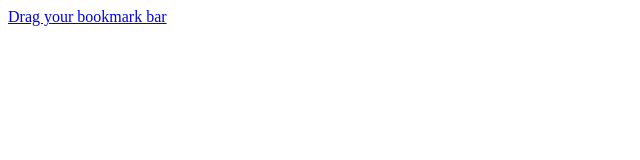
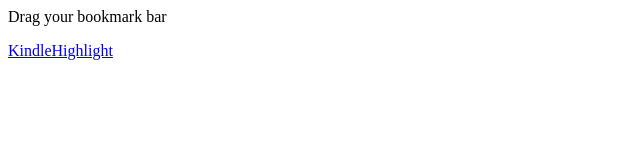
Before and after one commit to hilotter/kindle_highlight_js, a plain HTML site: page index.html in a window 1280 px wide. Shown: the whole page, without its empty margins (0-640 px from the left). Drawn offline with Linux system fonts and the light colour scheme.

Commit message:
update index

```diff
--- a/index.html
+++ b/index.html
@@ -1 +1,2 @@
-<a href="javascript:var doc=document,script=doc.createElement('script');script.src='//hilotter.github.io/kindle_highlight_js/main.min.js';doc.body.appendChild(script);">Drag your bookmark bar</a>
+<p>Drag your bookmark bar</p>
+<a href="javascript:var doc=document,script=doc.createElement('script');script.src='//hilotter.github.io/kindle_highlight_js/main.min.js';doc.body.appendChild(script);">KindleHighlight</a>
```
